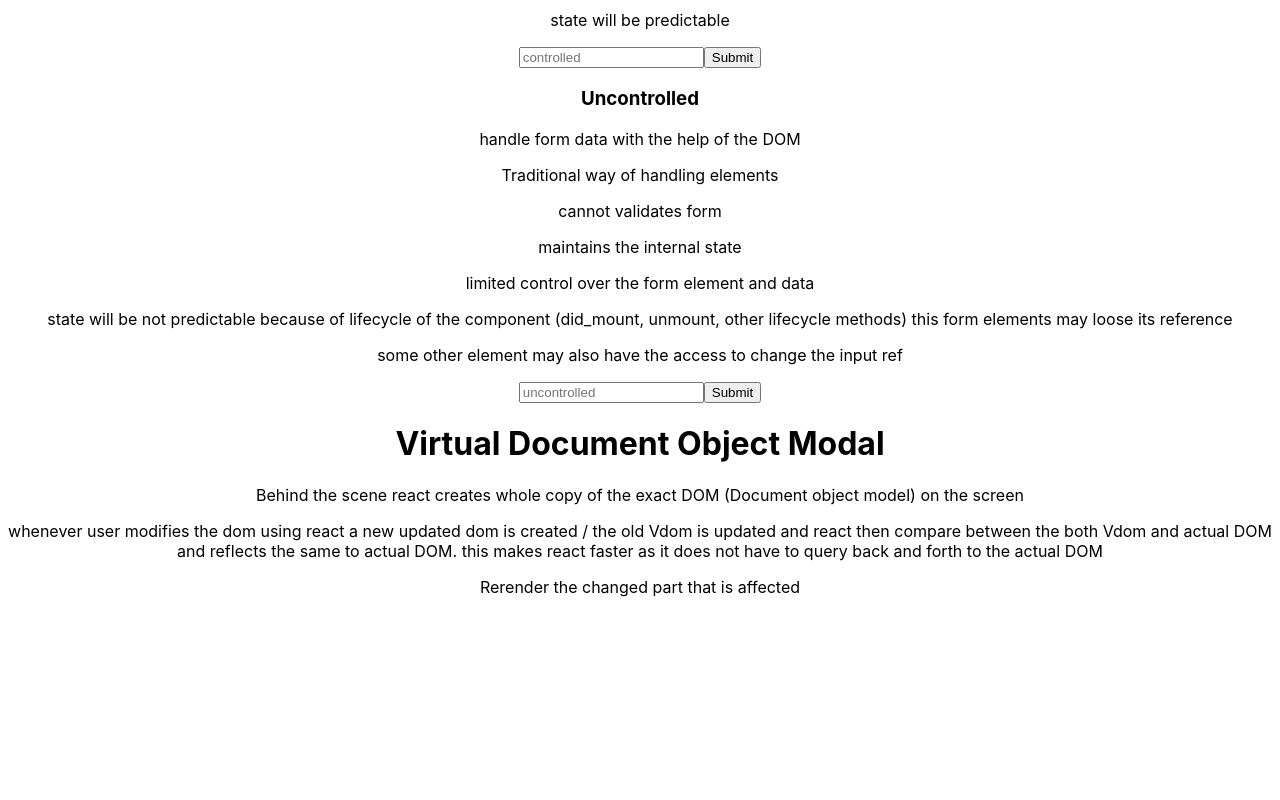
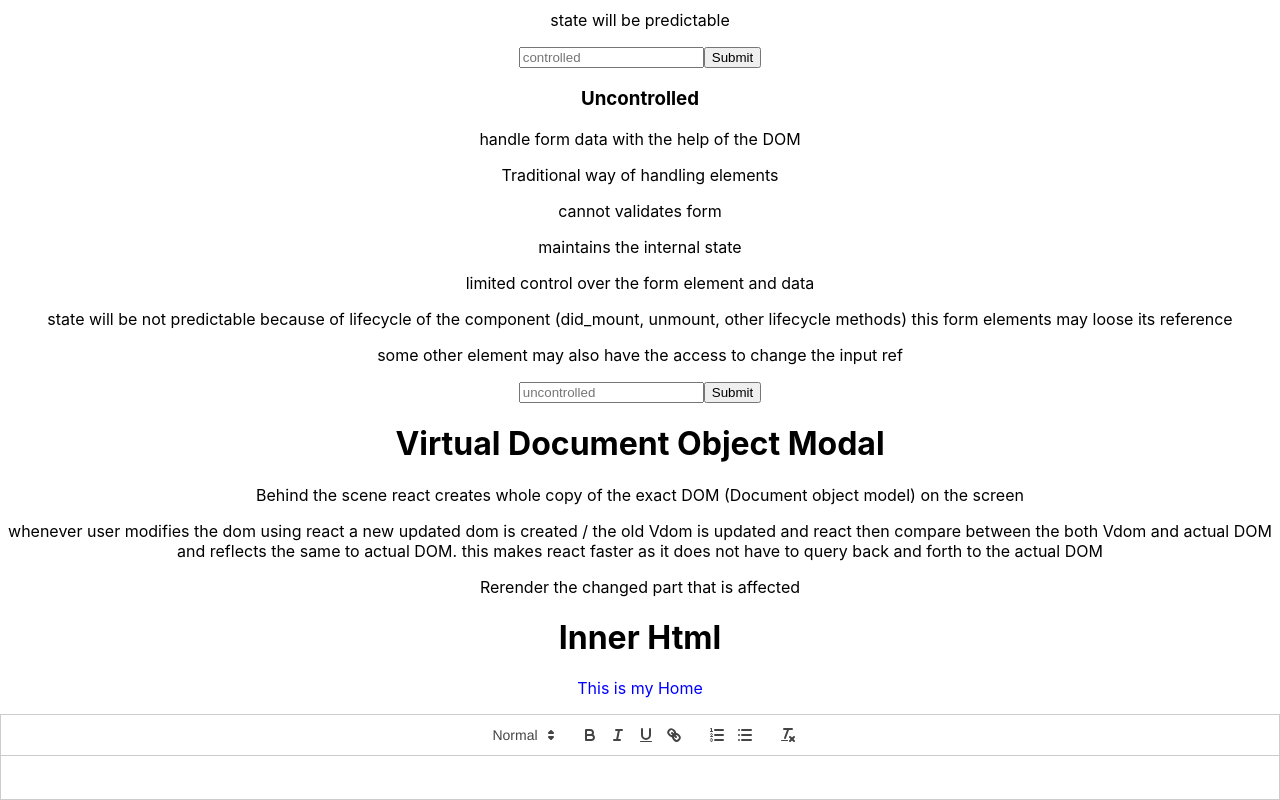
Before and after one commit to Ghos7h/react-important-questions-v1, a React (Create React App) app: page / in a window 1280 px wide. Shown: the part 980-1780 px from the top of the page. Before the commit the page ends 1593 px from the top, so only its background shows below. Built offline with nearby package versions, Linux system fonts and the light colour scheme; the HTML template or start-up script is replaced by a standard one.

Commit message:
inner html

```diff
--- a/package.json
+++ b/package.json
@@ -8,6 +8,7 @@
     "@testing-library/user-event": "^13.5.0",
     "react": "^18.2.0",
     "react-dom": "^18.2.0",
+    "react-quill": "^2.0.0",
     "react-scripts": "5.0.1",
     "web-vitals": "^2.1.4"
   },
--- a/src/App.js
+++ b/src/App.js
@@ -4,7 +4,7 @@ import Form from './components/Form';
 import ReactStyle from './components/ReactStyle'
 import ControlledAndUncontrolled from './components/ControlledAndUncontrolled'
 import VDOM from './components/VDOM';
-// import InnerHtml from './components/InnerHtml'
+import InnerHtml from './components/InnerHtml'
 
 function App() {
   const [displayCount, setDisplayCount] = useState(0)
@@ -31,8 +31,8 @@ function App() {
         <h1>Virtual Document Object Modal</h1>
         <VDOM/>
 
-        {/* <h1>Inner Html</h1> */}
-        {/* <InnerHtml/> */}
+        <h1>Inner Html</h1>
+        <InnerHtml/>
 
     </div>
   );
--- /dev/null
+++ b/src/components/InnerHtml.jsx
@@ -0,0 +1,23 @@
+import React from 'react'
+import { useState } from 'react';
+import ReactQuill from 'react-quill';
+import 'react-quill/dist/quill.snow.css'
+
+const InnerHtml = () => {
+    const data = '<p style="font-size=20px; color: blue">This is my Home</p>';
+    const [quill, setQuill]= useState('');
+    const getQuill = (data) => {
+        setQuill(data);
+    }
+    return (
+        <div>
+            <div dangerouslySetInnerHTML={{__html: data}}></div>
+
+            <div dangerouslySetInnerHTML={{__html: quill}}></div>
+
+            <ReactQuill onChange = {getQuill}></ReactQuill>
+        </div>
+    )
+}
+
+export default InnerHtml
```
Also changed, not shown: 1 other file (tests, documents, lock files or other folders).
